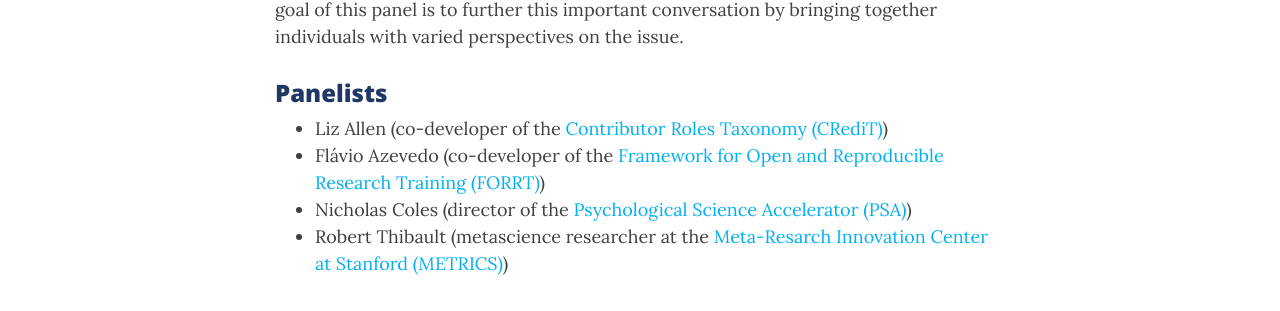
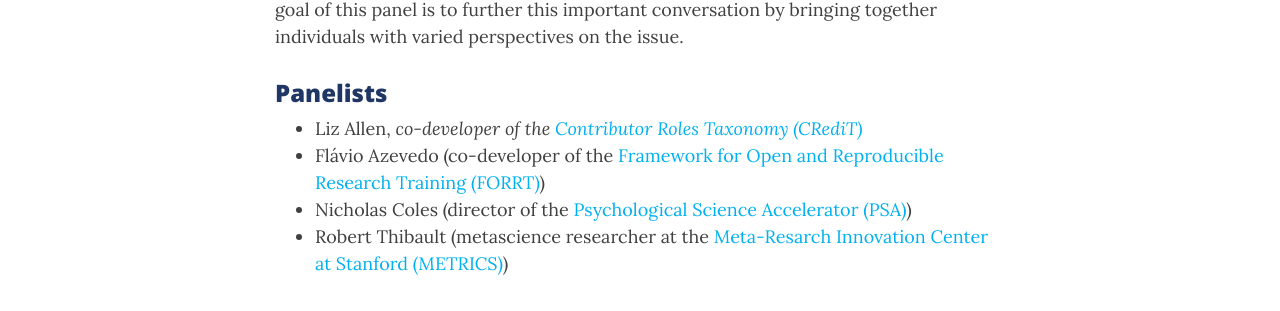
Before and after one commit to heidibaum/bigteamsciencelab.github.io, a Jekyll site: the page built from events.md, in a window 1280 px wide and 900 px high, scrolled down 882 px. Shown: the part 143-454 px from the top of the window. Built offline with Jekyll 4.4.1, drawn with Linux system fonts in a browser that asks for light colours; nearby versions of some CDN libraries; comment, search, counter and statistics services are not loaded.

```diff
--- a/events.md
+++ b/events.md
@@ -14,7 +14,7 @@ cover-img: /assets/img/events_blank.png
 The rise of big team science (Coles et al. 2022) has vitalized conversations about how scientific contributions are recognized and rewarded. This panel will discuss one of the central issues in these conversations: what constitutes authorship in science? Perspectives on this issue vary both within and between individual researchers, scientific organizations, publishers, and science stakeholders. For example, some groups have developed models that distinguish between (a) author vs. non-author contributions, (b) individual vs. group contributions, and so on (Council of Science Editors, 2006). Others have endorsed models that do not make such distinctions—and instead include taxonomies for describing the nature of researchers’ contributions (Allen, Brand, Scott, Altman, & Hlava, 2014; Holcombe, 2019; Moshontz et al., 2018). The goal of this panel is to further this important conversation by bringing together individuals with varied perspectives on the issue.
 
 ### Panelists
-* Liz Allen (co-developer of the [Contributor Roles Taxonomy (CRediT)](https://casrai.org/credit/))
+* Liz Allen, <i>co-developer of the [Contributor Roles Taxonomy (CRediT)](https://casrai.org/credit/)</i>
 * Flávio Azevedo (co-developer of the [Framework for Open and Reproducible Research Training (FORRT)](https://forrt.org))
 * Nicholas Coles (director of the [Psychological Science Accelerator (PSA)]())
 * Robert Thibault (metascience researcher at the [Meta-Resarch Innovation Center at Stanford (METRICS)](https://metrics.stanford.edu/))
```
